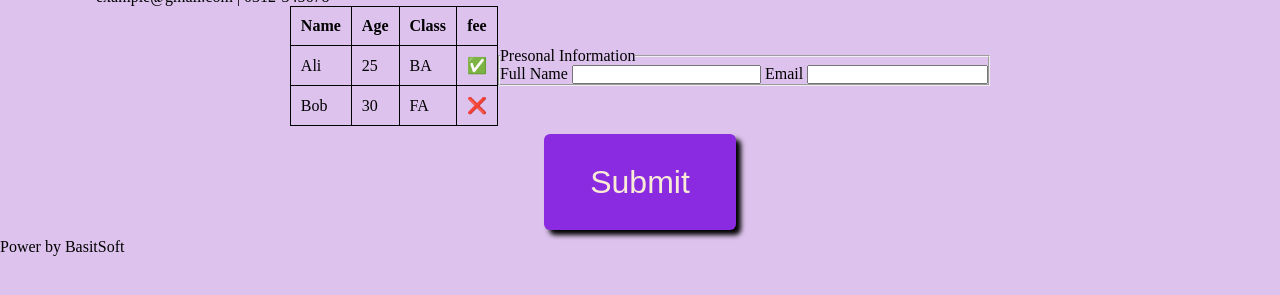
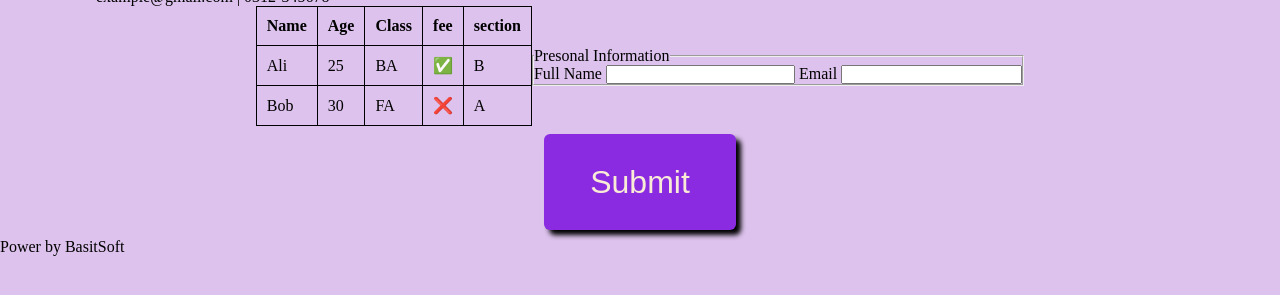
Before and after one commit to Muhammad-Basit2/pos-by-Basit, a plain HTML site: page index.html in a window 1280 px wide. Shown: the part 183-478 px from the top of the page. Drawn offline with Linux system fonts and the light colour scheme.

Commit message:
ad a table

```diff
--- a/index.html
+++ b/index.html
@@ -50,6 +50,7 @@
     <th>Age</th>
     <th>Class</th>
     <th>fee</th>
+    <th>section</th>
   </tr>
   <!-- Data Row 1 -->
   <tr>
@@ -57,6 +58,7 @@
     <td>25</td>
     <td>BA</td>
     <td>✅</td>
+    <td>B</td>
   </tr>
   <!-- Data Row 2 -->
   <tr>
@@ -64,6 +66,7 @@
     <td>30</td>
     <td>FA</td>
     <td>❌</td>
+    <td>A</td>
   </tr>
 </table>
 <form action="">
```
